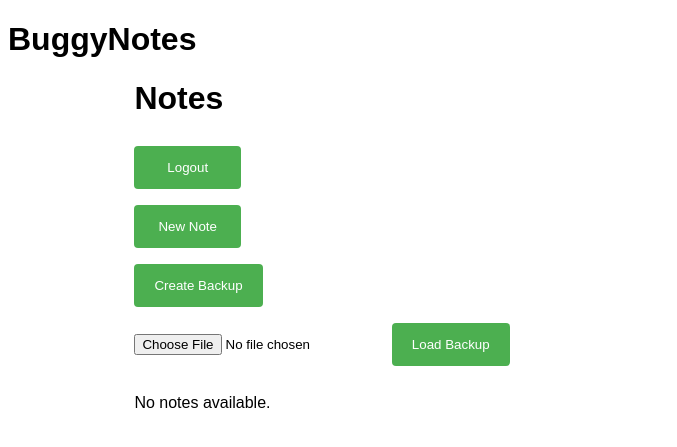
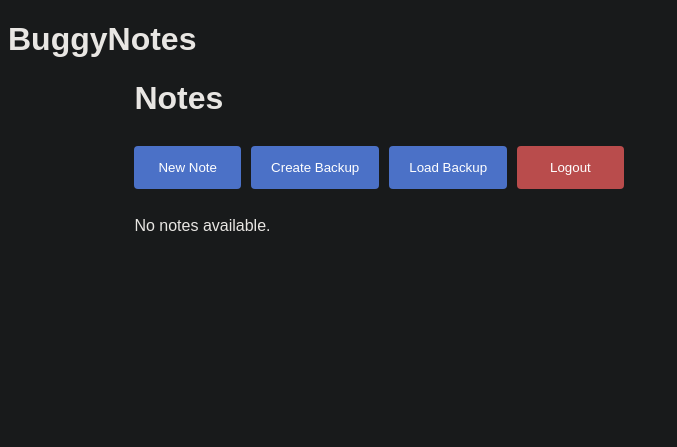
Before and after one commit to Roar1ngDuck/buggynotes, a Django app: page / in a window 1280 px wide. Shown: the top 447 px of the page, without its empty margins (0-677 px from the left). Run offline with Django 4.2, Linux system fonts and the light colour scheme; the visitor is signed in with stand-in values (Sample User, id 1); data that the repository does not hold is empty.

Commit message:
Improve styling

```diff
--- a/notes/static/css/styles.css
+++ b/notes/static/css/styles.css
@@ -1,5 +1,9 @@
-body {
+html, body {
     font-family: Arial, sans-serif;
+    color-scheme: dark;
+    background-color: #181a1b;
+    border-color: #736b5e;
+    color: #e8e6e3;
 }
 .container {
     width: 80%;
@@ -30,7 +34,7 @@ input[type="text"], input[type="password"], textarea {
 
 input[type="submit"], button {
     min-width: 8em;
-    background-color: #4CAF50;
+    background-color: #4b71c7;
     color: white;
     padding: 14px 20px;
     margin: 8px 0;
@@ -40,7 +44,7 @@ input[type="submit"], button {
 }
 
 input[type="submit"]:hover, button:hover {
-    background-color: #45a049;
+    background-color: #3356aa;
 }
 
 .login-parent {
@@ -55,3 +59,25 @@ input[type="submit"]:hover, button:hover {
     resize: none;
     overflow-y: hidden;
 }
+
+.buttons-container {
+    display: flex;
+    justify-content: flex-start;
+    margin-bottom: 20px;
+}
+
+.buttons-container form {
+    display: inline; /* Makes the form display inline */
+}
+
+.buttons-container button {
+    margin-right: 10px; /* Adds space between the buttons */
+}
+
+.red {
+    background-color: #b94c4c;
+}
+
+.red:hover {
+    background-color: #963535;
+}
--- a/notes/templates/notes/index.html
+++ b/notes/templates/notes/index.html
@@ -5,12 +5,7 @@
 {% block content %}
     <h1>Notes</h1>
 
-    <!-- Logout Button -->
-    <form action="{% url 'logout' %}" method="post">
-        {% csrf_token %}
-        <button type="submit">Logout</button>
-    </form>
-
+    <div class="buttons-container">
         <!-- New Note Button -->
         <form action="{% url 'create_note' %}" method="post">
             {% csrf_token %}
@@ -24,11 +19,18 @@
         </form>
 
         <!-- Load Backup Button and File Input -->
-    <form action="{% url 'load_backup' %}" method="post" enctype="multipart/form-data">
+        <form id="loadBackupForm" action="{% url 'load_backup' %}" method="post" enctype="multipart/form-data">
             {% csrf_token %}
-        <input type="file" name="backup_file" required>
-        <button type="submit">Load Backup</button>
+            <input type="file" id="backupFileInput" name="backup_file" style="display: none;" onchange="document.getElementById('loadBackupForm').submit();" required>
+            <button type="button" onclick="document.getElementById('backupFileInput').click();">Load Backup</button>
         </form>
+
+        <!-- Logout Button -->
+        <form action="{% url 'logout' %}" method="post">
+            {% csrf_token %}
+            <button class="red" type="submit">Logout</button>
+        </form>
+    </div>
 
     <!-- List all notes -->
     <div class="note-list">
```
Also changed, not shown: notes/templates/notes/view_note.html (+9 -10 lines). Lines whose indentation alone changed are shown as unchanged.
